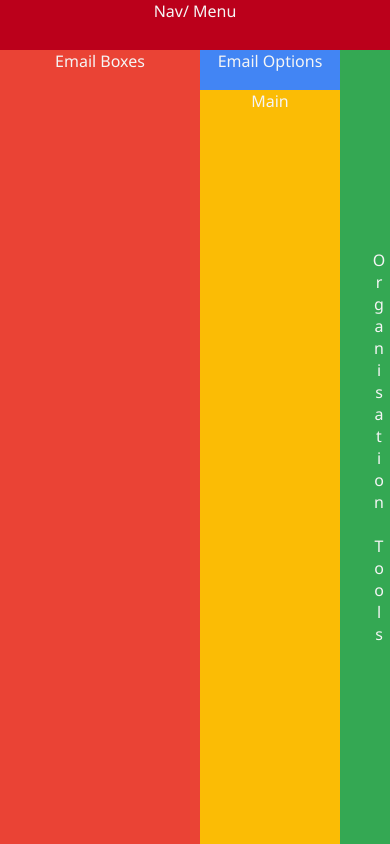
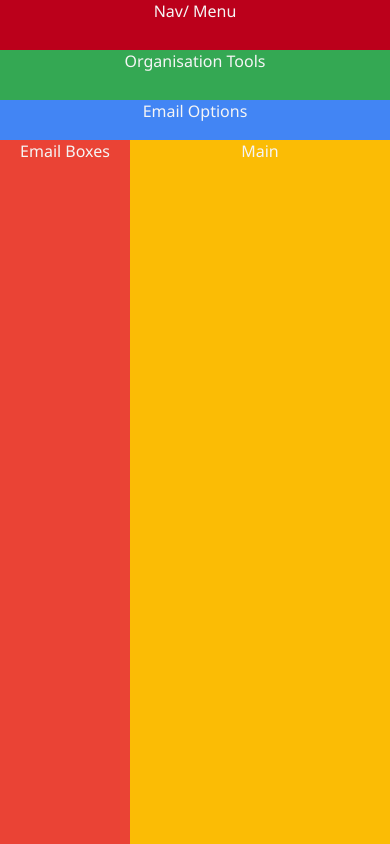
Before and after one commit to duncan0801/boolean-uk-html-popular-page-layouts, a website: page Gmail/gmail.html in a window 390 px wide. Drawn offline with Linux system fonts and the light colour scheme.

Commit message:
Made Gmail Responsive

```diff
--- a/Gmail/gmail.css
+++ b/Gmail/gmail.css
@@ -44,3 +44,19 @@
   writing-mode: vertical-rl;
   text-orientation: upright;
 }
+
+@media screen and (max-width: 450px) {
+  .container {
+    grid-template:
+      "nav nav" 50px
+      "organisation-tools organisation-tools" 50px
+      "options options " 40px
+      "email-boxes main" 1fr/
+      1fr 2fr;
+  }
+
+  .orginisation-tools {
+    writing-mode: horizontal-tb;
+    text-orientation: upright;
+  }
+}
--- a/linkedIn/linkedIn.css
+++ b/linkedIn/linkedIn.css
@@ -15,7 +15,7 @@
     "nav nav nav" 50px
     "profile main news" 1fr
     "profile main most-viewed" 1fr
-    "recent main advert" 2fr
+    "recent main advert" 1fr
     "recent main add-to-your-feed" 1fr
     ". main footer"/
     1fr 1fr 1fr;
```
